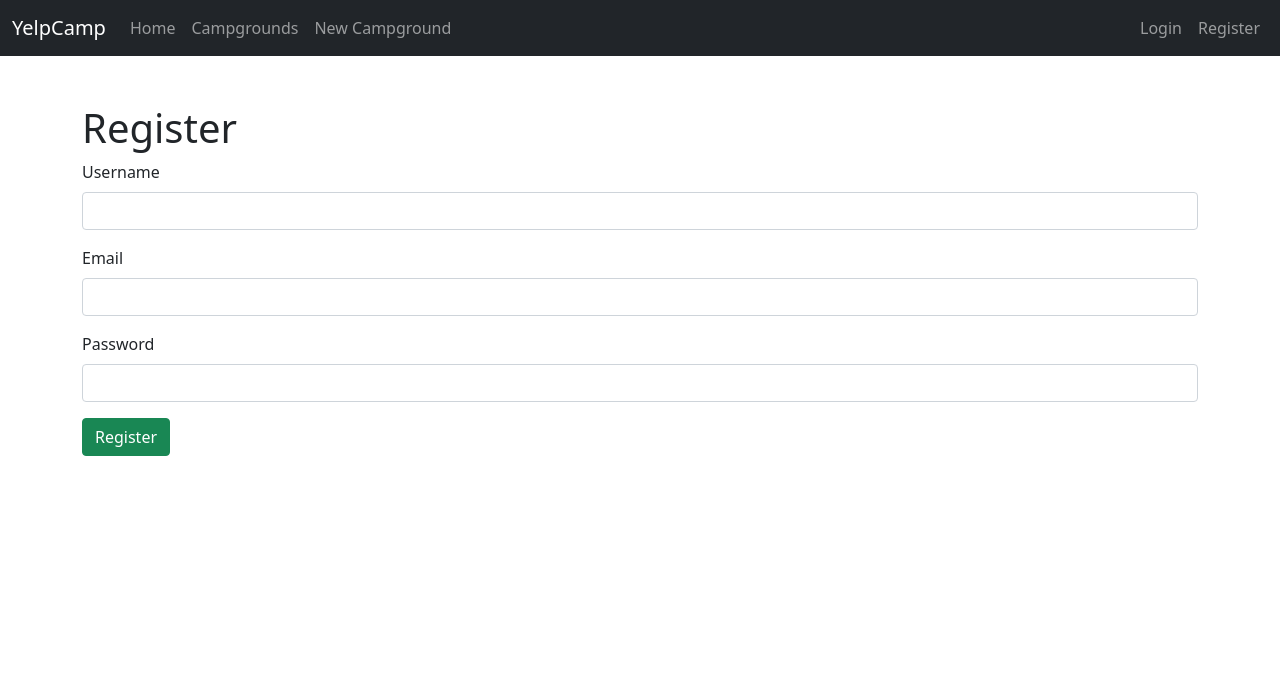
After one commit to silvanfrank/yelpcamp, a Node server app: page /register in a window 1280 px wide. The commit adds this page. Shown: the top 696 px of the page. Run offline with Node 20, Linux system fonts and the light colour scheme; some libraries are stand-ins or nearby versions.

Commit message:
rest of session 51: register, login, logout, currentUser, returnTo

```diff
--- a/app.js
+++ b/app.js
@@ -18,8 +18,9 @@ const User = require('./models/user');
 // const Campground = require('./models/campground');
 // const Review = require('./models/review');
 
-const campgrounds = require('./routes/campgrounds');
-const reviews = require('./routes/reviews');
+const usersRoutes = require('./routes/users');
+const campgroundsRoutes = require('./routes/campgrounds');
+const reviewsRoutes = require('./routes/reviews');
 
 mongoose.connect('mongodb://127.0.0.1:27017/yelp-camp', {
     useNewUrlParser: true,
@@ -72,6 +73,8 @@ passport.serializeUser(User.serializeUser());
 passport.deserializeUser(User.deserializeUser());
 
 app.use((req, res, next) => {
+    // console.log(req.session);
+    res.locals.currentUser = req.user;
     res.locals.success = req.flash('success');
     res.locals.error = req.flash('error');
     next();
@@ -83,8 +86,9 @@ app.get('/fakeUser', async (req, res) => {
     res.send(newUser);
 });
 
-app.use('/campgrounds', campgrounds);
-app.use('/campgrounds/:id/reviews', reviews);
+app.use('/', usersRoutes);
+app.use('/campgrounds', campgroundsRoutes);
+app.use('/campgrounds/:id/reviews', reviewsRoutes);
 
 app.get('/', (req, res) => {
     res.render('home');
--- /dev/null
+++ b/routes/users.js
@@ -0,0 +1,45 @@
+const express = require('express');
+const router = express.Router();
+const passport = require('passport');
+const catchAsync = require('../utils/catchAsync');
+const User = require('../models/user');
+
+router.get('/register', (req, res) => {
+    res.render('users/register');
+});
+
+router.post('/register', catchAsync(async (req, res, next) => {
+    try {
+        console.log(req.body);
+        const { email, username, password } = req.body;
+        const user = new User({ email, username });
+        const registeredUser = await User.register(user, password);
+        req.login(registeredUser, err => {
+            if (err) return next(err);
+            req.flash('success', 'Welcome to Yelp Camp!');
+            res.redirect('/campgrounds');
+        });
+    } catch (e) {
+        req.flash('error', e.message);
+        res.redirect('register');
+    }
+}));
+
+router.get('/login', (req, res) => {
+    res.render('users/login');
+});
+
+router.post('/login', passport.authenticate('local', { failureFlash: true, failureRedirect: '/login' }), (req, res) => {
+    req.flash('success', 'welcome back!');
+    const redirectUrl = req.session.returnTo || '/campgrounds';
+    delete req.session.returnTo;
+    res.redirect(redirectUrl);
+});
+
+router.get('/logout', (req, res) => {
+    req.logout();
+    req.flash('success', "Goodbye!");
+    res.redirect('/campgrounds');
+});
+
+module.exports = router;
--- a/views/partials/navbar.ejs
+++ b/views/partials/navbar.ejs
@@ -9,7 +9,16 @@
             <div class="navbar-nav">
                 <a class="nav-link" href="/">Home</a>
                 <a class="nav-link" href="/campgrounds">Campgrounds</a>
-                <a class="nav-link" href="/campgrounds/new">New Campground</a>                </div>
+                <a class="nav-link" href="/campgrounds/new">New Campground</a>
+            </div>
+            <div class="navbar-nav ms-auto">
+                <% if(!currentUser) {%>
+                <a class="nav-link" href="/login">Login</a>
+                <a class="nav-link" href="/register">Register</a>
+                <% } else {%>
+                <a class="nav-link" href="/logout">Logout</a>
+                <% } %>
+            </div>
         </div>
     </div>
 </nav>
--- /dev/null
+++ b/views/users/register.ejs
@@ -0,0 +1,21 @@
+<%layout("layouts/boilerplate")%>
+
+    <h1>Register</h1>
+    <form action="/register" method="POST" class="validated-form" novalidate>
+        <div class="mb-3">
+            <label class="form-label" for="id-username">Username</label>
+            <input class="form-control" type="text" id="id-username" name="username" required>
+            <div class="valid-feedback">Looks good!</div>
+        </div>
+        <div class="mb-3">
+            <label class="form-label" for="id-email">Email</label>
+            <input class="form-control" type="email" id="id-email" name="email" required>
+            <div class="valid-feedback">Looks good!</div>
+        </div>
+        <div class="mb-3">
+            <label class="form-label" for="id-password">Password</label>
+            <input class="form-control" type="password" id="id-password" name="password" required>
+            <div class="valid-feedback">Looks good!</div>
+        </div>
+        <button class="btn btn-success">Register</button>
+    </form>
```
Also changed, not shown: middleware.js (added, +10 -0 lines), routes/campgrounds.js (+11 -9 lines), views/users/login.ejs (added, +16 -0 lines).
